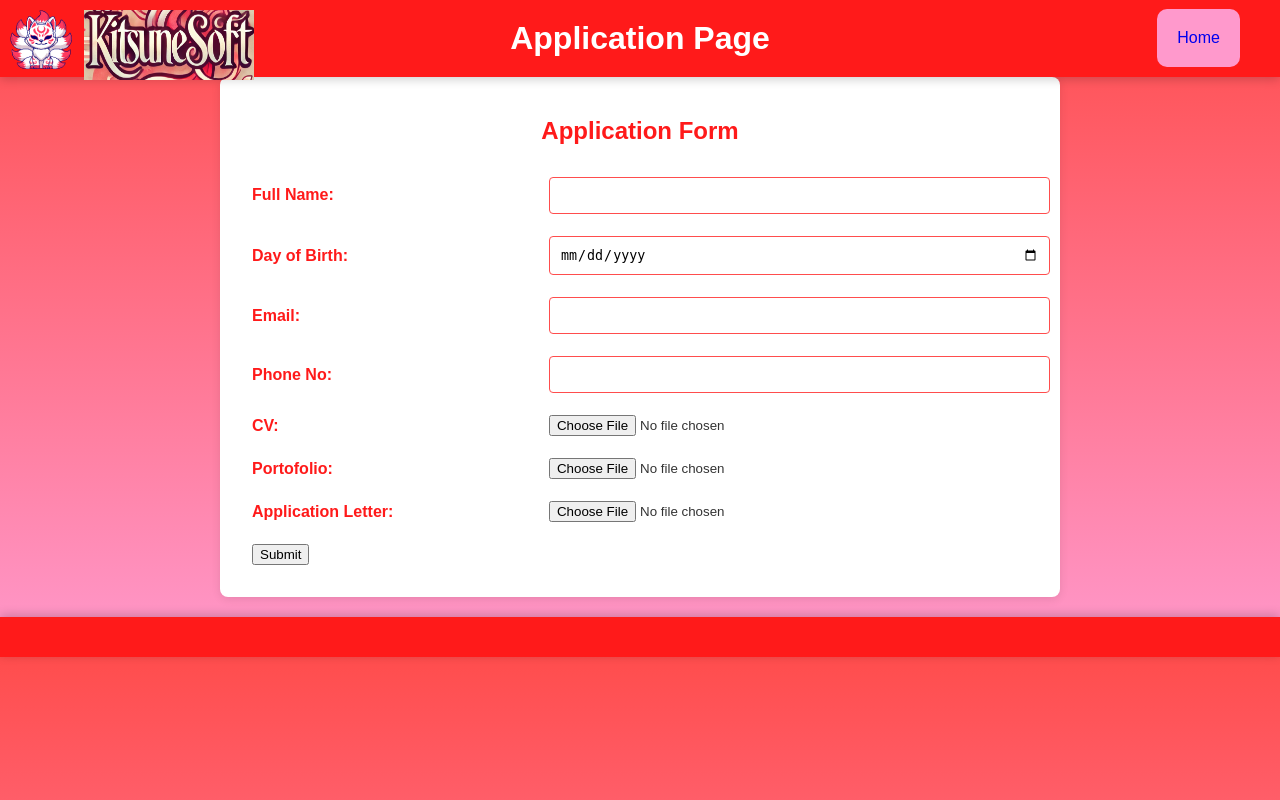
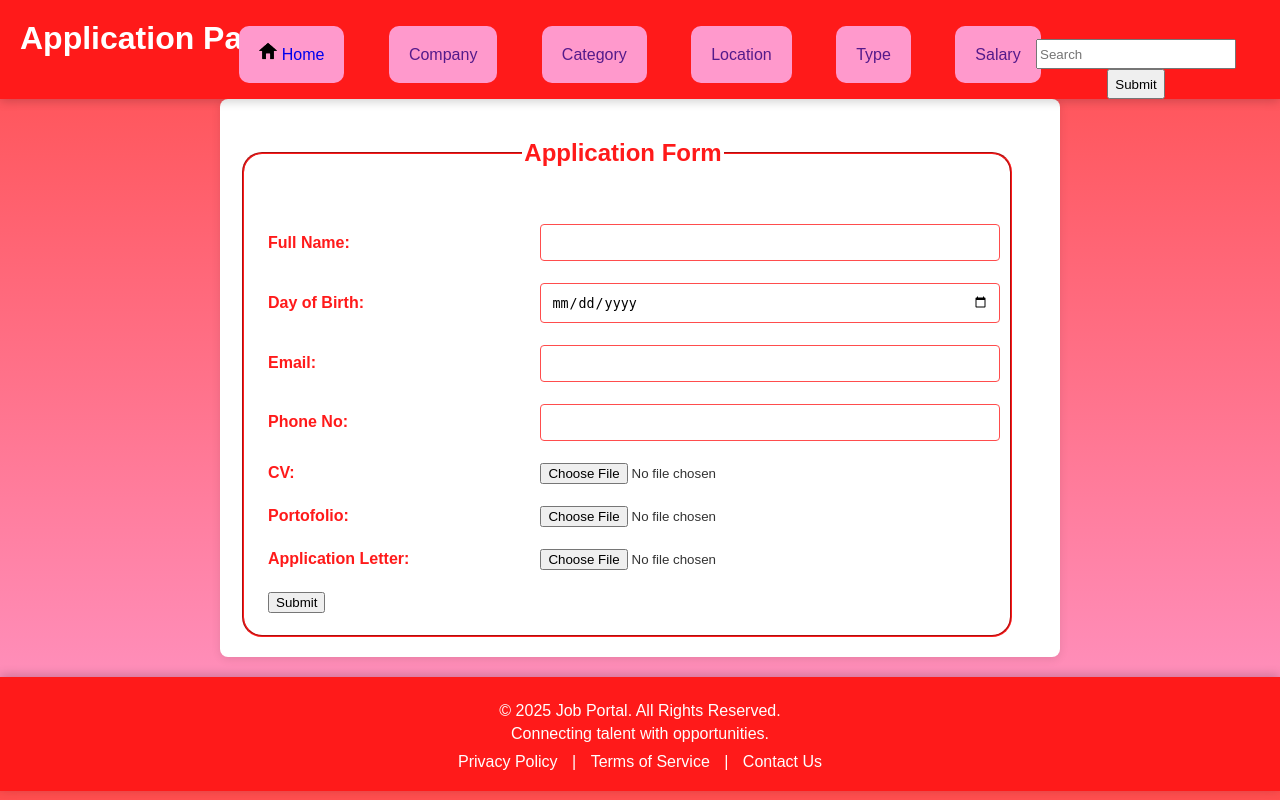
Before and after one commit to BackupAcc1058/MIniProj1, a PHP site: page /halaman_pengajuan.html in a window 1280 px wide. Run offline with PHP 8.4, Linux system fonts and the light colour scheme.

Commit message:
Header, Footer, and img adjustments

```diff
--- a/halaman_pengajuan.html
+++ b/halaman_pengajuan.html
@@ -9,16 +9,28 @@
 
 <body>
     <header class="head">
-        <div class="img-title">
-            <img class="img-logo" src="images/pinkKitsuNoBack.png" alt="">
-            <img class="img-text" src="images/KitsuSoft.png" alt="">
+        <h1 class="header-title"> Application Page </h1>
+        <nav>
+            <a class="filter" href="halaman_utama.html"> <img class="home-img" src="images/home.png" alt="Home"> Home</a>
+            <a class="filter" href="">Company</a>
+            <a class="filter" href="">Category</a>
+            <a class="filter" href="">Location</a>
+            <a class="filter" href="">Type</a>
+            <a class="filter" href="">Salary</a>
+        </nav>
+        <div class="search-bar">
+            <form action="index.html" method="post">
+                <input class="searchtext" type="search" name="src" id="SR" placeholder="Search">
+                <input class="searchbutton" type="submit" name="src-sub" id="SR-sub">
+            </form>
         </div>
-        <h1 class="head-title">Application Page</h1>
-        <a class="filter-application" href="halaman_utama.html">Home</a>
     </header>
     <main class="form-panel">
+        <form action="index.html" method="POST">
+            <fieldset class="field-form">
+                <legend class="app-form">
                     <h2>Application Form</h2>
-        <form action="index.html" method="POST">
+                </legend>
                 <table>
                     <tr>
                         <td>
@@ -82,10 +94,19 @@
                         </td>
                     </tr>
                 </table>
+            </fieldset>
         </form>
     </main>
     <footer>
-
+        <div class="footer-content">
+            <p>&copy; 2025 Job Portal. All Rights Reserved.</p>
+            <p>Connecting talent with opportunities.</p>
+            <nav>
+                <a href="#">Privacy Policy</a> |
+                <a href="#">Terms of Service</a> |
+                <a href="#">Contact Us</a>
+            </nav>
+        </div>
     </footer>
 </body>
 </html>
--- a/halaman_utama.html
+++ b/halaman_utama.html
@@ -27,6 +27,12 @@
     <main class="form-panel">
 
         <h2>Job Vacancies</h2>
+        <div class="job-job">
+            <img class="job-img" src="images/gameloftjpg.jpg" alt="Gameloft">
+            <img class="job-title" src="images/Gameloft-logo-and-wordmark.png" alt="">
+            <a class="detail" href="halaman_detail.html">Learn More</a>
+            <p> >>> Recruiting Lead Art Position...</p>
+        </div>
         <div class="job-job">
             <img class="job-img" src="images/pinkKitsuNoBack.png" alt="KitsuneSoft">
             <img class="job-title" src="images/KitsuSoft.png" alt="">
--- a/style.css
+++ b/style.css
@@ -241,3 +241,18 @@ footer nav a {
 footer nav a:hover {
     color: #ff99cc;
 }
+
+.app-form {
+    text-align: center;
+}
+
+.field-form {
+    padding-right: 20px;
+    border-color: #ff1a1a;
+    border-radius: 20px;
+}
+
+.home-img {
+    width: 18px;
+    height: 18px;
+}
```
Also changed, not shown: halaman_detail.html (+14 -3 lines), style_2.css (+30 -0 lines), images/home.png (added). Lines whose indentation alone changed are shown as unchanged.
